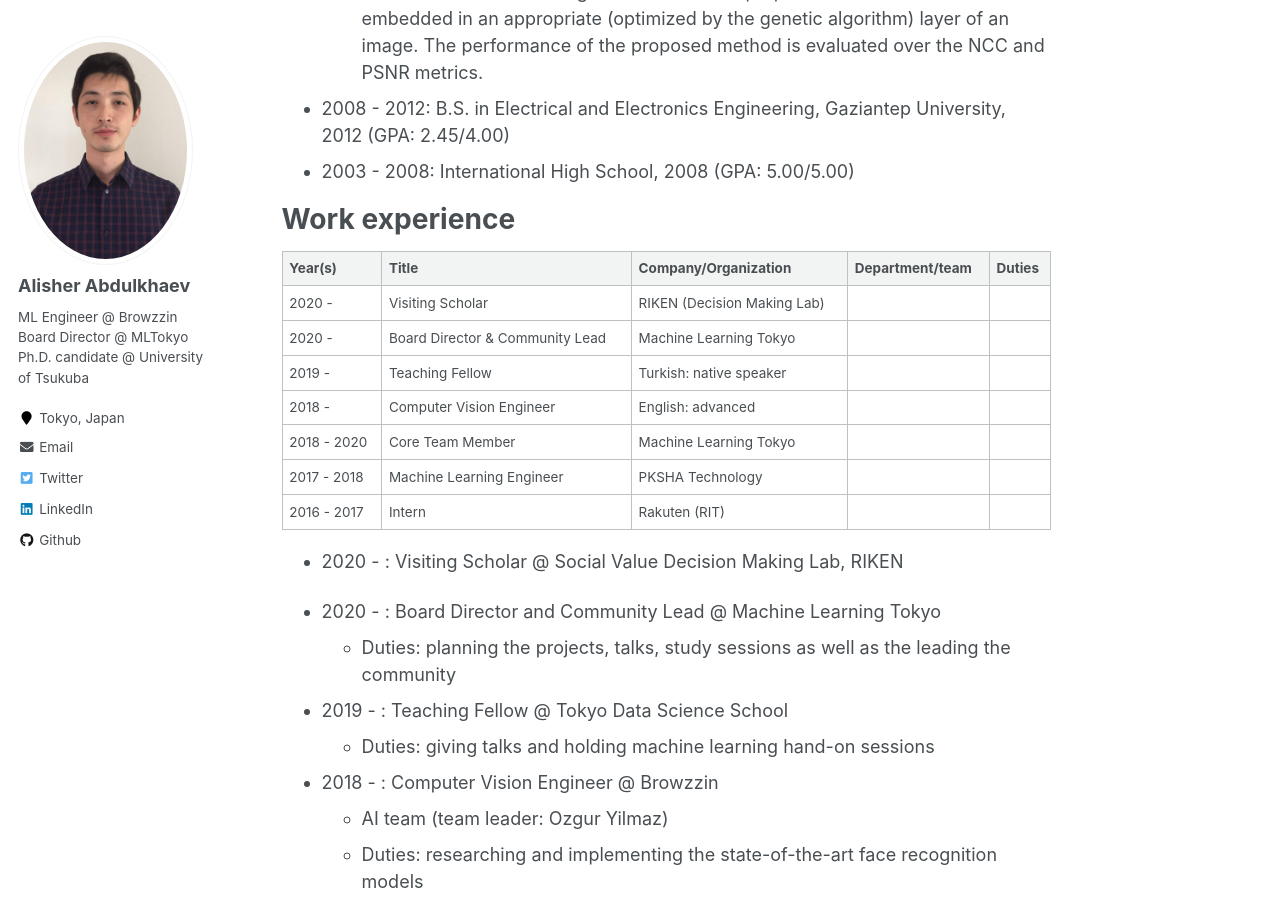
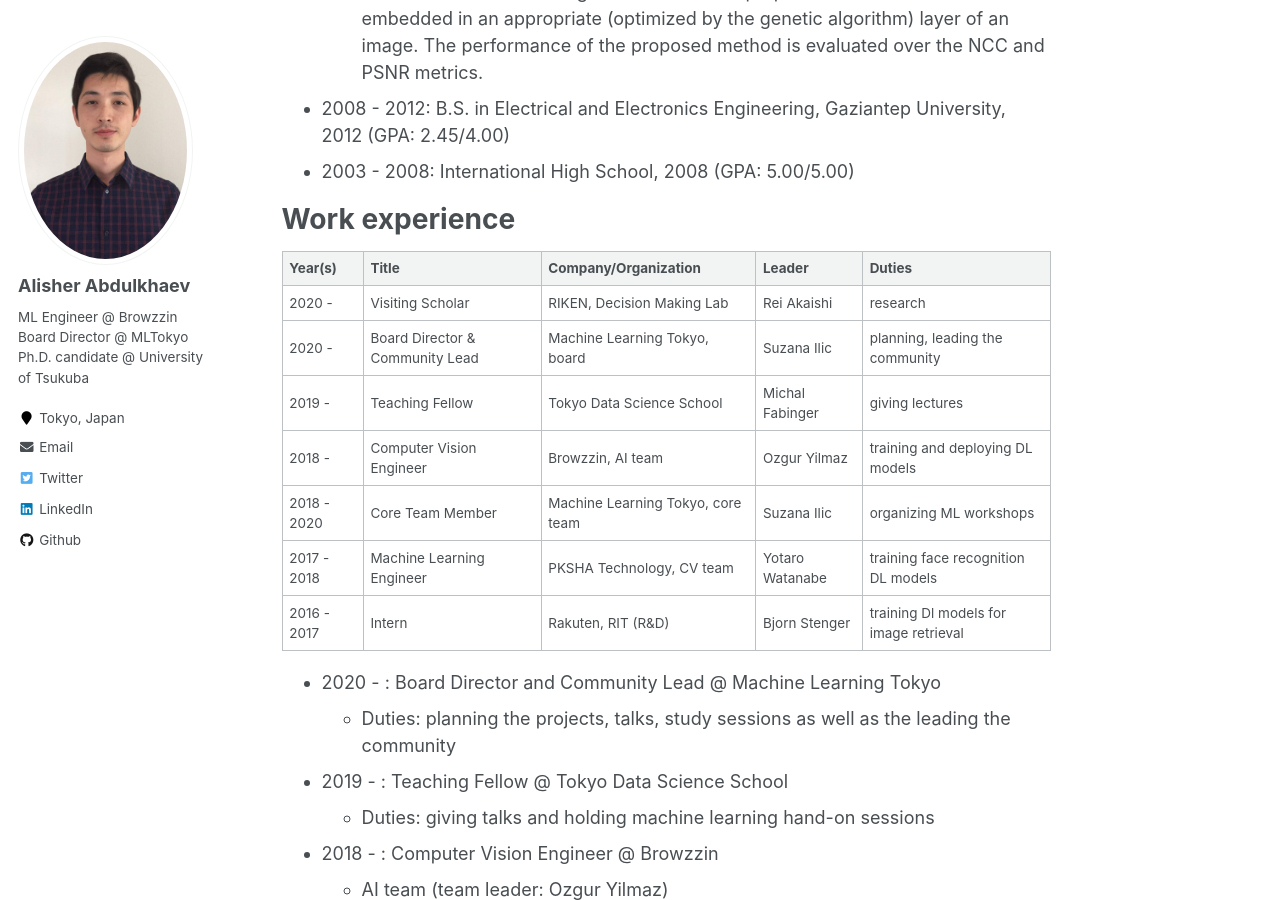
Before and after one commit to vivek37373/alisher-ai.github.io, a Jekyll site: the page built from _pages/cv.md, in a window 1280 px wide and 900 px high, scrolled down 628 px. Built offline with Jekyll 4.4.1, drawn with Linux system fonts in a browser that asks for light colours.

Commit message:
Update cv.md

```diff
--- a/_pages/cv.md
+++ b/_pages/cv.md
@@ -31,18 +31,18 @@
 Work experience
 ======
 
-| Year(s)     | Title                           | Company/Organization       | Department/team | Duties|
-| ----------- | ------------------------------- | -------------------------- | --------------- | ----- |
-| 2020 -      | Visiting Scholar                | RIKEN (Decision Making Lab)|                 |    |
-| 2020 -      | Board Director & Community Lead | Machine Learning Tokyo     |                 |    |
-| 2019 -      | Teaching Fellow                 | Turkish: native speaker    |                 |    |
-| 2018 -      | Computer Vision Engineer        | English: advanced          |                 |    |
-| 2018 - 2020 | Core Team Member                | Machine Learning Tokyo     |                 |    |
-| 2017 - 2018 | Machine Learning Engineer       | PKSHA Technology           |                 |    |
-| 2016 - 2017 | Intern                          | Rakuten (RIT)              |                 |    |
+| Year(s)     | Title                           | Company/Organization              | Leader          | Duties                                 |
+| ----------- | ------------------------------- | --------------------------        | --------------- | -----                                  |
+| 2020 -      | Visiting Scholar                | RIKEN, Decision Making Lab        | Rei Akaishi     | research                               |
+| 2020 -      | Board Director & Community Lead | Machine Learning Tokyo, board     | Suzana Ilic     | planning, leading the community        |
+| 2019 -      | Teaching Fellow                 | Tokyo Data Science School         | Michal Fabinger | giving lectures                        |
+| 2018 -      | Computer Vision Engineer        | Browzzin, AI team                 | Ozgur Yilmaz    | training and deploying DL models       |
+| 2018 - 2020 | Core Team Member                | Machine Learning Tokyo, core team | Suzana Ilic     | organizing ML workshops                |
+| 2017 - 2018 | Machine Learning Engineer       | PKSHA Technology, CV team         | Yotaro Watanabe | training face recognition DL models    |
+| 2016 - 2017 | Intern                          | Rakuten, RIT (R&D)                | Bjorn Stenger   | training Dl models for image retrieval |
 
 
-* 2020 - : Visiting Scholar @ Social Value Decision Making Lab, RIKEN
+
 
 * 2020 - : Board Director and Community Lead @ Machine Learning Tokyo
   * Duties: planning the projects, talks, study sessions as well as the leading the community
```
